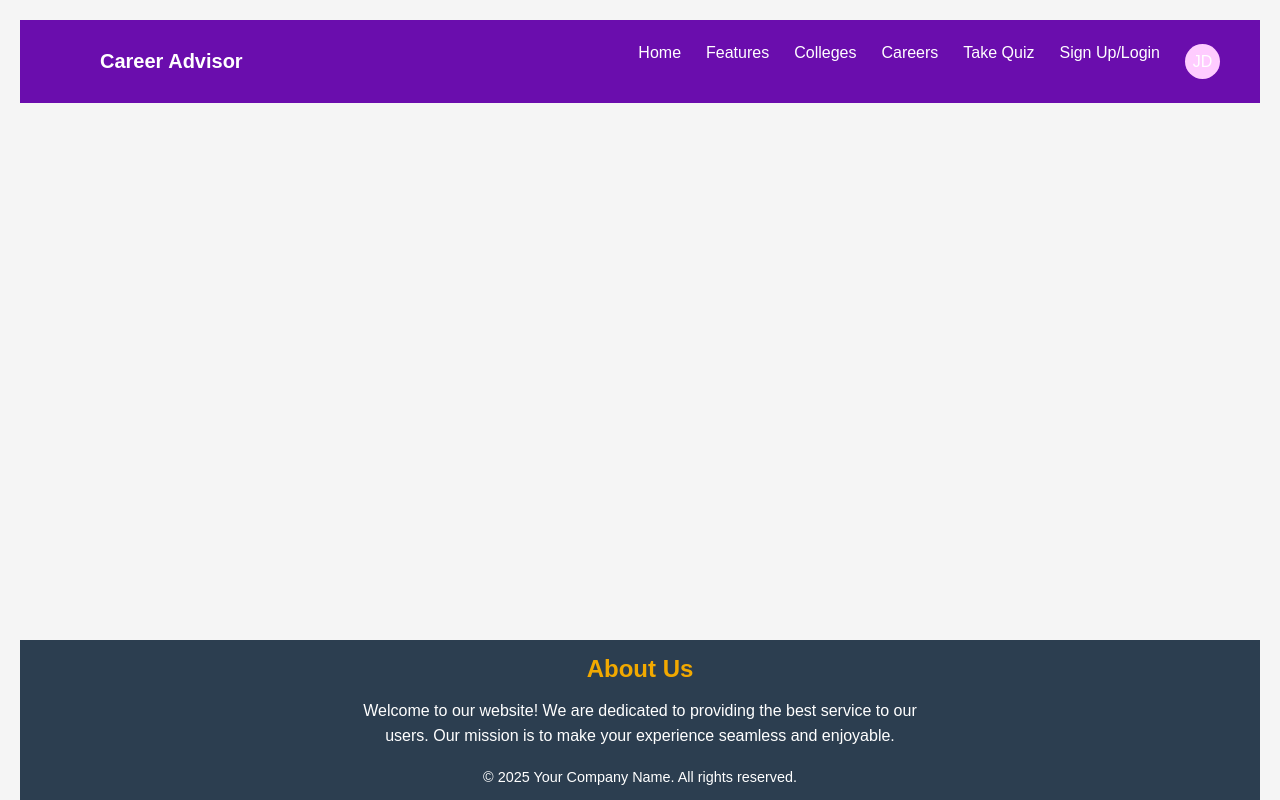
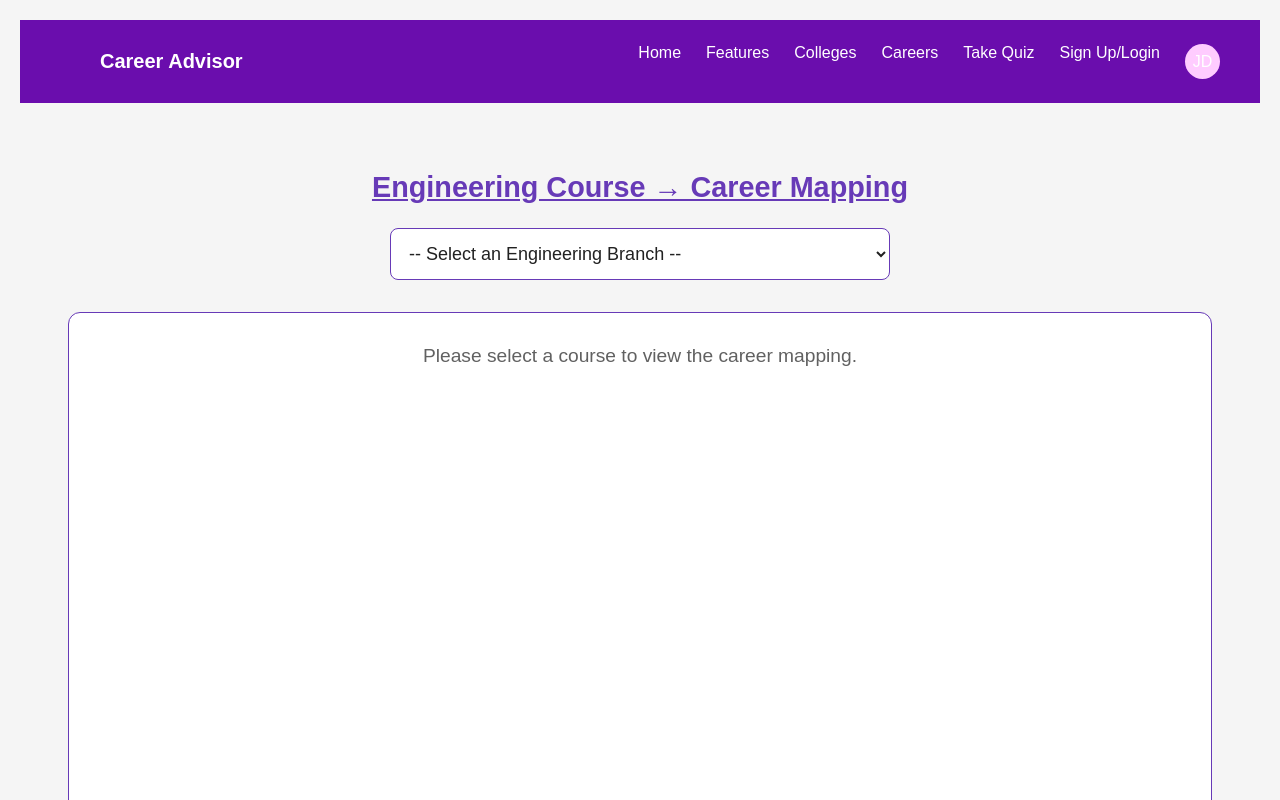
Before and after one commit to ShraddhaP0501/EducationAdvisor, a React (Create React App) app: page /career in a window 1280 px wide. Shown: the top 800 px of the page. Built offline with nearby package versions, Linux system fonts and the light colour scheme.

Commit message:
Add career mapping and quiz pages, update landing and card components

```diff
--- a/package.json
+++ b/package.json
@@ -11,6 +11,7 @@
     "react-dom": "^19.1.1",
     "react-router-dom": "^7.9.1",
     "react-scripts": "5.0.1",
+    "reactflow": "^11.11.4",
     "web-vitals": "^2.1.4"
   },
   "scripts": {
--- a/src/App.js
+++ b/src/App.js
@@ -6,23 +6,28 @@ import LandingPage from "./pages/LandingPage";
 import Dashboard from "./pages/Dashboard";
 import Signup from "./components/Signup";
 import Login from "./components/Login";
-import QuizPage from './pages/QuizPage';
+import QuizPage from './pages/QuizPage';   // old quiz
+import CareerPage from './pages/CareerPage'; // ✅ new (was QuizPagee)
+import CollegePage from './pages/CollegePage';
+
 import "./App.css";
 
 function App() {
+  console.log(React.version);
   return (
     <Router>
       <div className="App">
         <Navbar />
 
         <Routes>
-          <Route path="/LandingPage" element={<LandingPage />} />
           <Route path="/" element={<LandingPage />} />
+          <Route path="/landingpage" element={<LandingPage />} />
           <Route path="/signup" element={<Signup />} />
           <Route path="/login" element={<Login />} />
-          <Route path="/quiz" element={<QuizPage />} /> {/**/}
-          <Route path="/login" element={<Login />} />
-          <Route path="/dashboard" element={<Dashboard />} /> {/* ✅ new route */}
+          <Route path="/quiz" element={<QuizPage />} />   {/* old quiz */}
+          <Route path="/career" element={<CareerPage />} /> {/* ✅ new career mapping */}
+          <Route path="/college" element={<CollegePage />} />
+          <Route path="/dashboard" element={<Dashboard />} />
         </Routes>
 
         <Footer />
--- a/src/components/Card.jsx
+++ b/src/components/Card.jsx
@@ -1,9 +1,13 @@
 import React from "react";
 import "../styles/Card.css";
 
-function Card({ title, description }) {
+function Card({ title, description, onClick }) {
     return (
-        <div className="card">
+        <div
+            className="card"
+            onClick={onClick}
+            style={{ cursor: onClick ? "pointer" : "default" }}
+        >
             <h3>{title}</h3>
             <p>{description}</p>
         </div>
--- /dev/null
+++ b/src/pages/CareerPage.js
@@ -0,0 +1,121 @@
+import React, { useState, useCallback } from "react";
+import ReactFlow, { Background, Controls } from "reactflow";
+import "reactflow/dist/style.css";
+
+const engineeringCourses = {
+  "Computer Science Engineering": ["Software Engineer", "Data Scientist", "AI Engineer", "Cybersecurity Specialist"],
+  "Mechanical Engineering": ["Automobile Engineer", "Robotics Engineer", "Design Engineer", "Production Engineer"],
+  "Civil Engineering": ["Structural Engineer", "Construction Manager", "Urban Planner", "Site Engineer"],
+  "Electrical Engineering": ["Power Engineer", "Electronics Engineer", "Control Systems Engineer", "Telecommunications Engineer"],
+  "Electronics & Communication Engineering": ["Embedded Systems Engineer", "VLSI Engineer", "Signal Processing Engineer", "Network Engineer"],
+};
+
+function CareerPage() {
+  const [selectedCourse, setSelectedCourse] = useState("");
+  const [nodes, setNodes] = useState([]);
+  const [edges, setEdges] = useState([]);
+
+  const handleSelect = useCallback((e) => {
+    const course = e.target.value;
+    setSelectedCourse(course);
+
+    if (!course || !engineeringCourses[course]) {
+      setNodes([]);
+      setEdges([]);
+      return;
+    }
+
+    const newNodes = [
+      {
+        id: "course",
+        position: { x: 250, y: 0 },
+        data: { label: course },
+        type: "input",
+        style: {
+          fontSize: 20,
+          fontWeight: "bold",
+          padding: 15,
+          backgroundColor: "#7E57C2",
+          color: "#FFFFFF",
+          borderRadius: "10px",
+        },
+      },
+      ...engineeringCourses[course].map((career, i) => ({
+        id: `career-${i}`,
+        position: { x: 150 + i * 150, y: 150 },
+        data: { label: career },
+        style: {
+          fontSize: 16,
+          padding: 12,
+          backgroundColor: "#9575CD",
+          color: "#FFFFFF",
+          borderRadius: "8px",
+        },
+      })),
+    ];
+
+    const newEdges = engineeringCourses[course].map((_, i) => ({
+      id: `edge-${i}`,
+      source: "course",
+      target: `career-${i}`,
+      animated: true,
+      style: { stroke: "#673AB7" },
+    }));
+
+    setNodes(newNodes);
+    setEdges(newEdges);
+  }, []);
+
+  return (
+    <div style={{ minHeight: "100vh", backgroundColor: "#F5F5F5", padding: "3rem" }}>
+      <h3 style={{ color: "#673AB7", fontSize: "1.8rem", fontWeight: "bold", marginBottom: "1.5rem" }}>
+       <u> Engineering Course → Career Mapping</u>
+      </h3>
+
+      <select
+        value={selectedCourse}
+        onChange={handleSelect}
+        style={{
+          padding: "14px",
+          fontSize: "18px",
+          borderRadius: "8px",
+          border: "1px solid #673AB7",
+          backgroundColor: "#FFFFFF",
+          color: "#212121",
+          width: "100%",
+          maxWidth: "500px",
+          marginBottom: "2rem",
+        }}
+      >
+        <option value="">-- Select an Engineering Branch --</option>
+        {Object.keys(engineeringCourses).map((course, idx) => (
+          <option key={idx} value={course}>
+            {course}
+          </option>
+        ))}
+      </select>
+
+      <div style={{ height: "600px", border: "1px solid #673AB7", borderRadius: "12px", backgroundColor: "#FFFFFF" }}>
+        {nodes.length > 0 ? (
+          <ReactFlow
+            key={selectedCourse}
+            nodes={nodes}
+            edges={edges}
+            fitView
+            nodesDraggable={false}
+            nodesConnectable={false}
+          >
+            <Background />
+            <Controls />
+          </ReactFlow>
+        ) : (
+          <div style={{ padding: "2rem", textAlign: "center", color: "#616161", fontSize: "1.2rem" }}>
+            Please select a course to view the career mapping.
+          </div>
+        )}
+      </div>
+    </div>
+  );
+}
+
+export default CareerPage;
--- /dev/null
+++ b/src/pages/CollegePage.js
@@ -0,0 +1,36 @@
+// src/pages/CollegePage.js
+import React from "react";
+import { useParams } from "react-router-dom";
+
+function CollegePage() {
+  const { course, career } = useParams();
+
+  // Example: simple data for Jammu & Kashmir
+  const collegeMap = {
+    "Computer Science": ["NIT Srinagar", "University of Kashmir"],
+    "Mechanical Engineering": ["GCET Jammu", "NIT Srinagar"],
+    "Civil Engineering": ["Islamic University of Science & Technology", "NIT Srinagar"],
+    "Medicine": ["Sher-i-Kashmir Institute of Medical Sciences", "GMC Srinagar"],
+    "Law": ["University of Kashmir (Law Dept)", "Central University of Jammu"],
+  };
+
+  const colleges = collegeMap[course] || [];
+
+  return (
+    <div style={{ padding: "2rem" }}>
+      <h1>{career} after {course}</h1>
+      <h2>Colleges in Jammu & Kashmir:</h2>
+      {colleges.length === 0 ? (
+        <p>No colleges found.</p>
+      ) : (
+        <ul>
+          {colleges.map((college, i) => (
+            <li key={i}>{college}</li>
+          ))}
+        </ul>
+      )}
+    </div>
+  );
+}
+
+export default CollegePage;
--- a/src/pages/LandingPage.jsx
+++ b/src/pages/LandingPage.jsx
@@ -1,23 +1,22 @@
-
 import React from "react";
 import Card from "../components/Card";
 import Button from "../components/Button";
 import "../styles/LandingPage.css";
-
-import { useNavigate } from 'react-router-dom';
+import { useNavigate } from "react-router-dom";
 
 function LandingPage() {
-
   const navigate = useNavigate();
 
-  const handleClick = () => {
-    console.log('Button clicked'); // ✅ Debugging
-    navigate('/Signup');             // ✅ Navigates to Quiz page
+  const handleGetStarted = () => {
+    navigate("/quiz"); // old quiz
+  };
+
+  const handleCourseMapping = () => {
+    navigate("/career"); // ✅ now goes to CareerPage
   };
 
   return (
     <div className="landing-page">
-
       {/* Hero Section */}
       <section className="hero">
         <div className="hero-content">
@@ -26,9 +25,7 @@ function LandingPage() {
             Discover your best-fit course, explore nearby government colleges,
             and map your career path with AI-powered guidance.
           </p>
-
-          {/* ✅ This button will now work */}
-          <Button text="Get Started" onClick={handleClick} />
+          <Button text="Get Started" onClick={handleGetStarted} />
         </div>
       </section>
 
@@ -39,10 +36,12 @@ function LandingPage() {
           <Card
             title="Aptitude Quiz"
             description="Take a short quiz to discover courses and careers aligned with your interests."
+            onClick={handleGetStarted}
           />
           <Card
             title="Course to Career Mapping"
             description="See visual paths from courses to government jobs, private careers, and higher studies."
+            onClick={handleCourseMapping} // ✅ this now navigates to CareerPage
           />
           <Card
             title="Nearby Colleges"
@@ -54,7 +53,6 @@ function LandingPage() {
           />
         </div>
       </section>
-
     </div>
   );
 }
```
Also changed, not shown: src/pages/CarrerQuiz.js (added, +40 -0 lines), src/pages/Features.js (added, +60 -0 lines), 1 other file (tests, documents, lock files or other folders).
